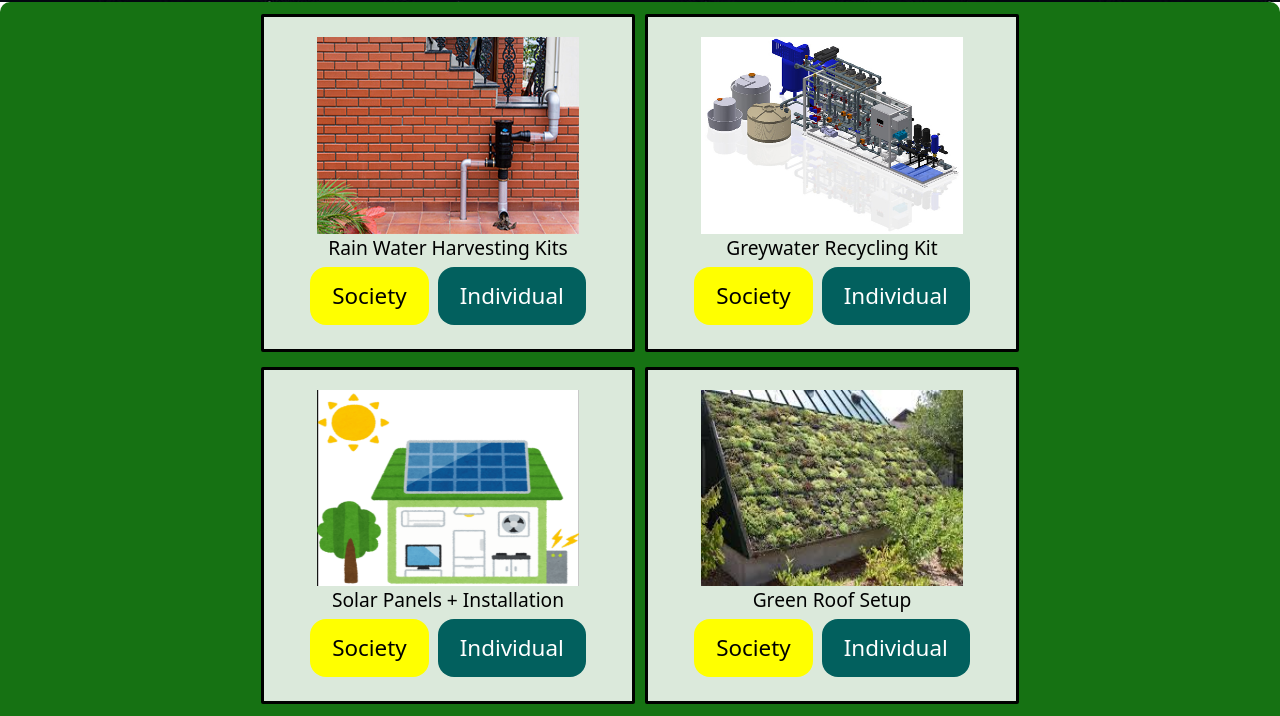
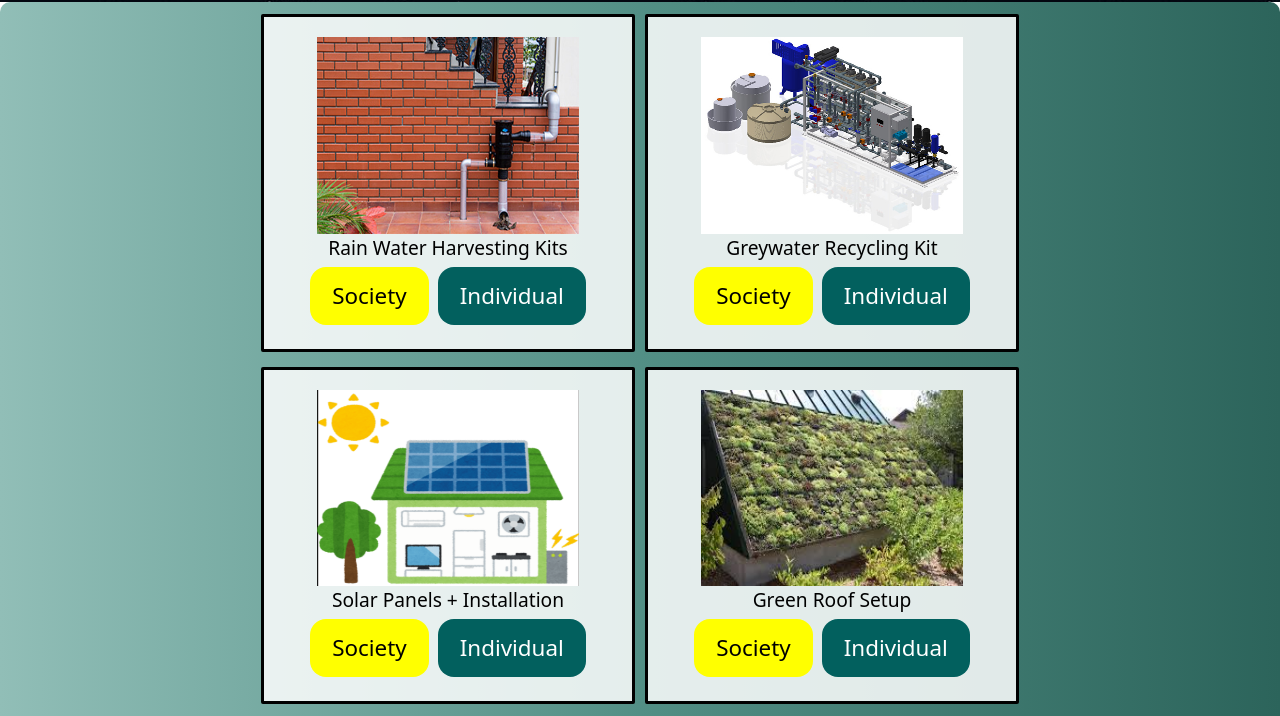
Before and after one commit to KKB27/greenleaf.github.io, a plain HTML site: page html/grid.html in a window 1280 px wide. Shown: the part 74-790 px from the top of the page. Drawn offline with nearby package versions, Linux system fonts and the light colour scheme.

Commit message:
Update grid.css

```diff
--- a/css/grid.css
+++ b/css/grid.css
@@ -13,7 +13,7 @@ body{
 
 .grandFlex{
     display: flex;
-    background-color:rgb(22, 114, 19);
+    background-image: linear-gradient(90deg,#91beb7,#528f85,#2c645b);
     border-radius: 10px;
     border-color: black;
     justify-content: center;
```
